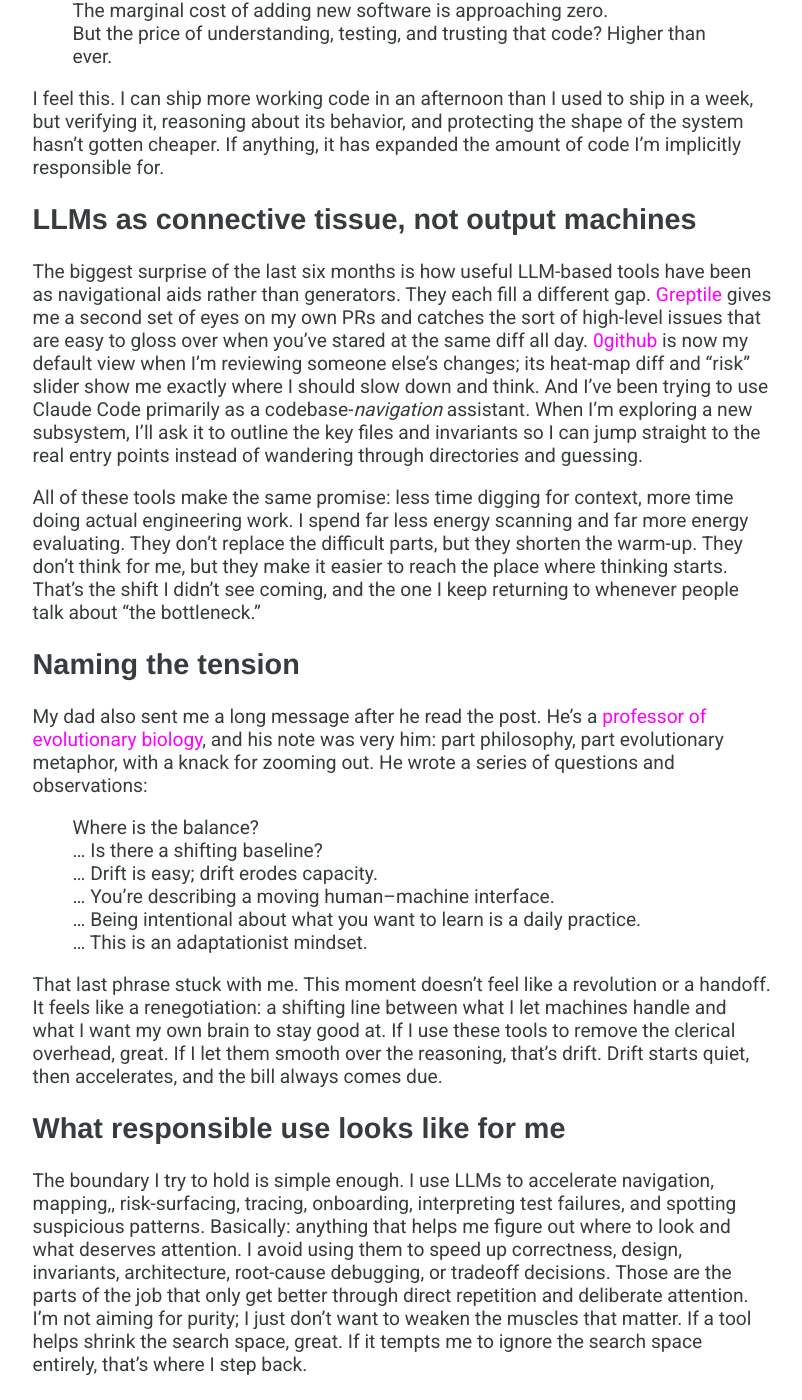
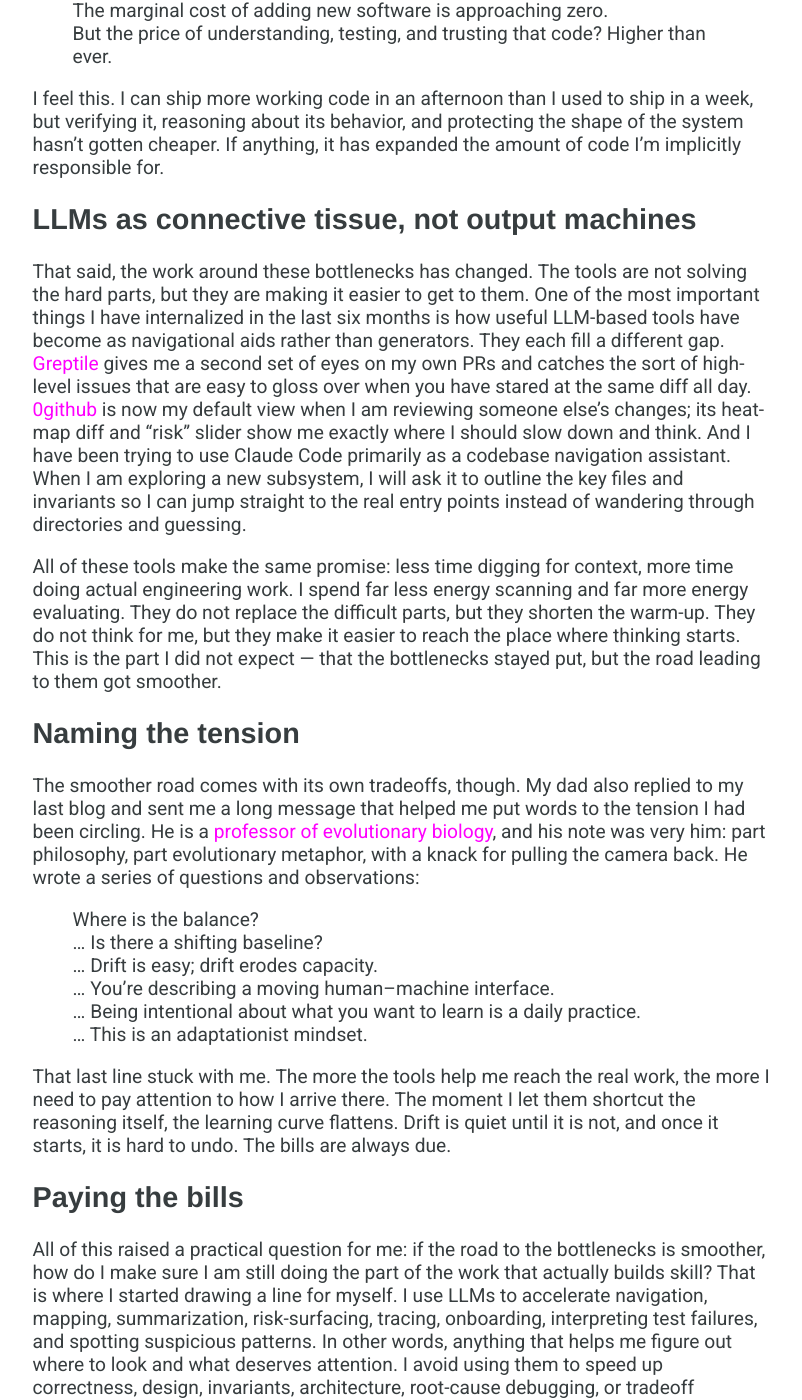
Before and after one commit to dmarticus/dmarticus.github.io, a Jekyll site: the page built from _posts/2025-11-24-widening-the-bottleneck.md, in a window 1280 px wide and 1400 px high, scrolled down 724 px. Shown: the whole window, without its empty margins (238-1040 px from the left). Built offline with Jekyll 4.4.1, drawn with Linux system fonts in a browser that asks for light colours; some of the changed text lies outside the part shown.

Commit message:
some edits

```diff
--- a/_posts/2025-11-24-widening-the-bottleneck.md
+++ b/_posts/2025-11-24-widening-the-bottleneck.md
@@ -29,13 +29,13 @@ I feel this. I can ship more working code in an afternoon than I used to ship in
 
 ## LLMs as connective tissue, not output machines
 
-The biggest surprise of the last six months is how useful LLM-based tools have been as navigational aids rather than generators. They each fill a different gap. [Greptile](https://www.greptile.com/) gives me a second set of eyes on my own PRs and catches the sort of high-level issues that are easy to gloss over when you’ve stared at the same diff all day. [0github](https://0github.com/) is now my default view when I’m reviewing someone else’s changes; its heat-map diff and "risk" slider show me exactly where I should slow down and think. And I've been trying to use Claude Code primarily as a codebase-*navigation* assistant. When I’m exploring a new subsystem, I’ll ask it to outline the key files and invariants so I can jump straight to the real entry points instead of wandering through directories and guessing.
+That said, the work around these bottlenecks has changed. The tools are not solving the hard parts, but they are making it easier to get to them. One of the most important things I have internalized in the last six months is how useful LLM-based tools have become as navigational aids rather than generators. They each fill a different gap. [Greptile](https://www.greptile.com/) gives me a second set of eyes on my own PRs and catches the sort of high-level issues that are easy to gloss over when you have stared at the same diff all day. [0github](https://0github.com/) is now my default view when I am reviewing someone else’s changes; its heat-map diff and “risk” slider show me exactly where I should slow down and think. And I have been trying to use Claude Code primarily as a codebase navigation assistant. When I am exploring a new subsystem, I will ask it to outline the key files and invariants so I can jump straight to the real entry points instead of wandering through directories and guessing.
 
-All of these tools make the same promise: less time digging for context, more time doing actual engineering work. I spend far less energy scanning and far more energy evaluating. They don’t replace the difficult parts, but they shorten the warm-up. They don’t think for me, but they make it easier to reach the place where thinking starts. That’s the shift I didn’t see coming, and the one I keep returning to whenever people talk about "the bottleneck."
+All of these tools make the same promise: less time digging for context, more time doing actual engineering work. I spend far less energy scanning and far more energy evaluating. They do not replace the difficult parts, but they shorten the warm-up. They do not think for me, but they make it easier to reach the place where thinking starts. This is the part I did not expect — that the bottlenecks stayed put, but the road leading to them got smoother.
 
 ## Naming the tension
 
-My dad also sent me a long message after he read the post. He’s a [professor of evolutionary biology](https://www.colorado.edu/ebio/andrew-martin), and his note was very him: part philosophy, part evolutionary metaphor, with a knack for zooming out. He wrote a series of questions and observations:
+The smoother road comes with its own tradeoffs, though. My dad also replied to my last blog and sent me a long message that helped me put words to the tension I had been circling. He is a [professor of evolutionary biology](https://www.colorado.edu/ebio/andrew-martin), and his note was very him: part philosophy, part evolutionary metaphor, with a knack for pulling the camera back. He wrote a series of questions and observations:
 
 > Where is the balance?
 > … Is there a shifting baseline?
@@ -44,11 +44,11 @@ My dad also sent me a long message after he read the post. He’s a [professor o
 > … Being intentional about what you want to learn is a daily practice.
 > … This is an adaptationist mindset.
 
-That last phrase stuck with me. This moment doesn’t feel like a revolution or a handoff. It feels like a renegotiation: a shifting line between what I let machines handle and what I want my own brain to stay good at. If I use these tools to remove the clerical overhead, great. If I let them smooth over the reasoning, that’s drift. Drift starts quiet, then accelerates, and the bill always comes due.
+That last line stuck with me. The more the tools help me reach the real work, the more I need to pay attention to how I arrive there. The moment I let them shortcut the reasoning itself, the learning curve flattens. Drift is quiet until it is not, and once it starts, it is hard to undo. The bills are always due.
 
-## What responsible use looks like for me
+## Paying the bills
 
-The boundary I try to hold is simple enough. I use LLMs to accelerate navigation, mapping,, risk-surfacing, tracing, onboarding, interpreting test failures, and spotting suspicious patterns. Basically: anything that helps me figure out where to look and what deserves attention. I avoid using them to speed up correctness, design, invariants, architecture, root-cause debugging, or tradeoff decisions. Those are the parts of the job that only get better through direct repetition and deliberate attention. I’m not aiming for purity; I just don’t want to weaken the muscles that matter. If a tool helps shrink the search space, great. If it tempts me to ignore the search space entirely, that’s where I step back.
+All of this raised a practical question for me: if the road to the bottlenecks is smoother, how do I make sure I am still doing the part of the work that actually builds skill? That is where I started drawing a line for myself. I use LLMs to accelerate navigation, mapping, summarization, risk-surfacing, tracing, onboarding, interpreting test failures, and spotting suspicious patterns. In other words, anything that helps me figure out where to look and what deserves attention. I avoid using them to speed up correctness, design, invariants, architecture, root-cause debugging, or tradeoff decisions. Those parts only improve through repetition and deliberate attention. I am not chasing purity here; I just do not want to weaken the muscles that matter. If a tool helps shrink the search space, I am happy to use it. If it tempts me to ignore the search space entirely, that is where I step back.
 
 ## The way has never felt faster
 
```
